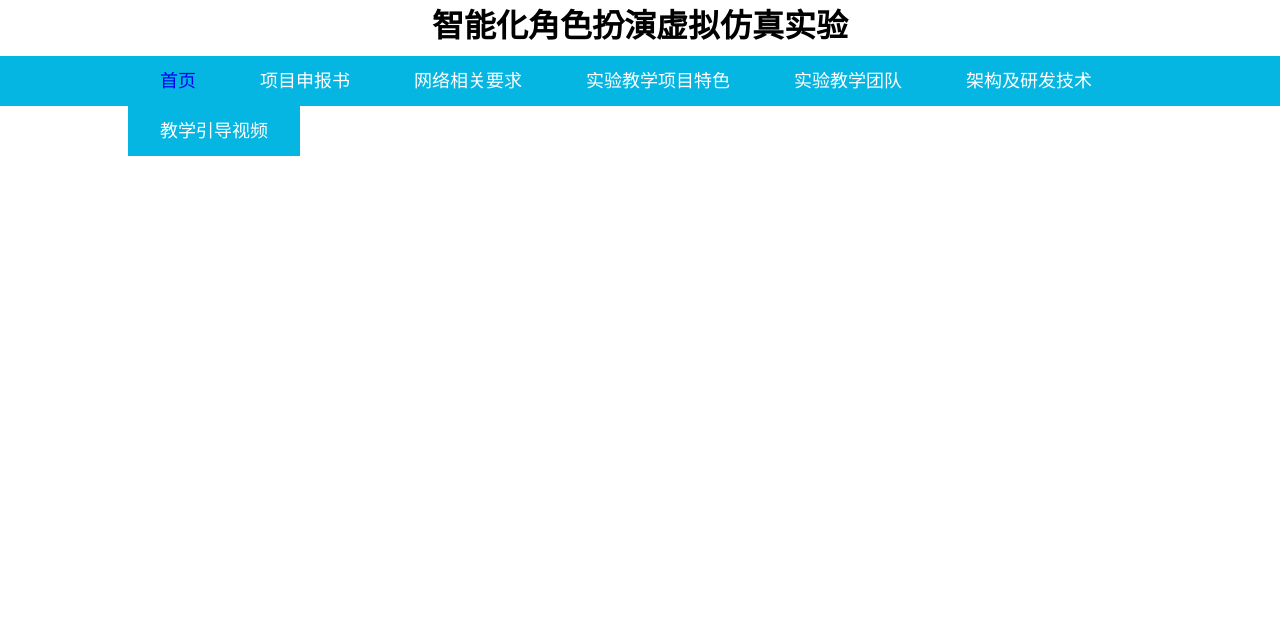
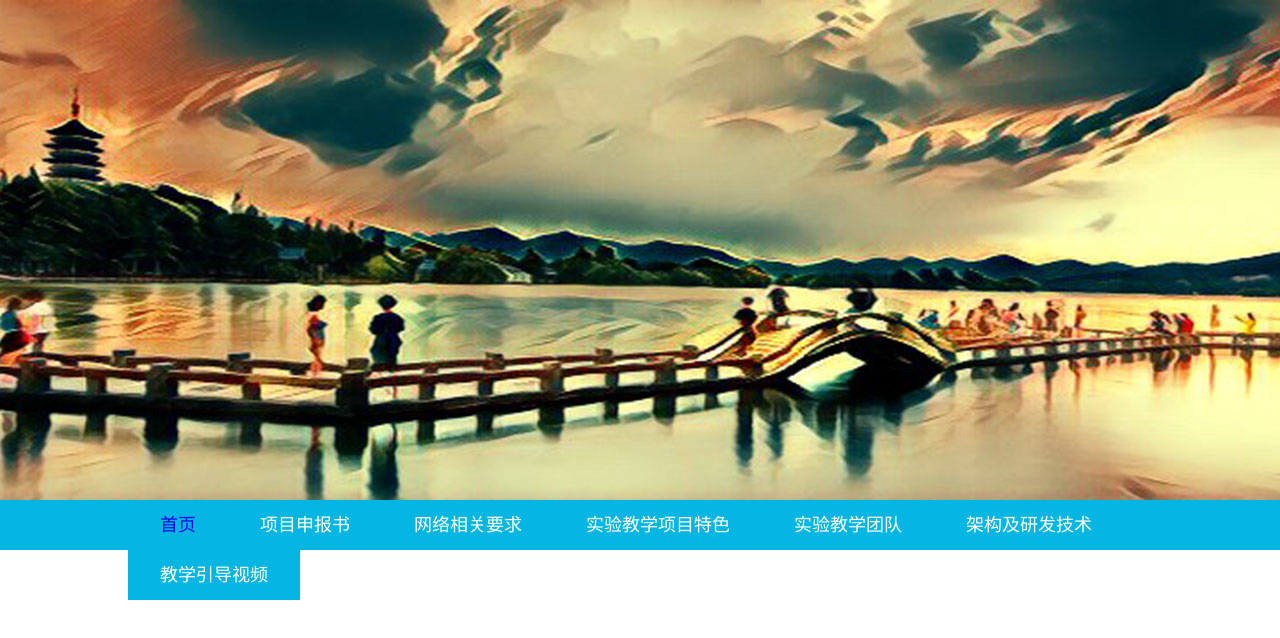
Before and after one commit to mupanpan/artsmart, a plain HTML site: page index.html in a window 1280 px wide. Drawn offline with Linux system fonts and the light colour scheme.

Commit message:
add banner for the web

```diff
--- a/css/style.css
+++ b/css/style.css
@@ -10,15 +10,22 @@ body {
 
 header {
     width:100%;
-    height:100px;
+    height:550px;
     margin:0 auto;
     text-align: center;
+}
+
+header .banner {
+    width:100%;
+    height:500px;
+    margin:0;
+    background: url("../res/facetr2.jpg") no-repeat center top;
 }
 
 nav {
     width:100%;
     height:50px;
-    margin:10px auto;
+    margin:0px auto;
     background-color:rgb(6, 182, 226);
     color:#fff;
     text-align: center;
--- a/index.html
+++ b/index.html
@@ -6,7 +6,9 @@
     </head>
     <body>
         <header>
-            <h1>智能化角色扮演虚拟仿真实验</h1>
+            <div class="banner">
+
+            </div>
             <nav>
                 <ul>
                     <li><a href="index.html">首页</a></li>
```
Also changed, not shown: res/face.jpg (added), res/facetr.jpg (added), res/facetr1.jpg (added), res/facetr2.jpg (added), res/facetr3.jpg (added), res/西湖.jpg (added).
